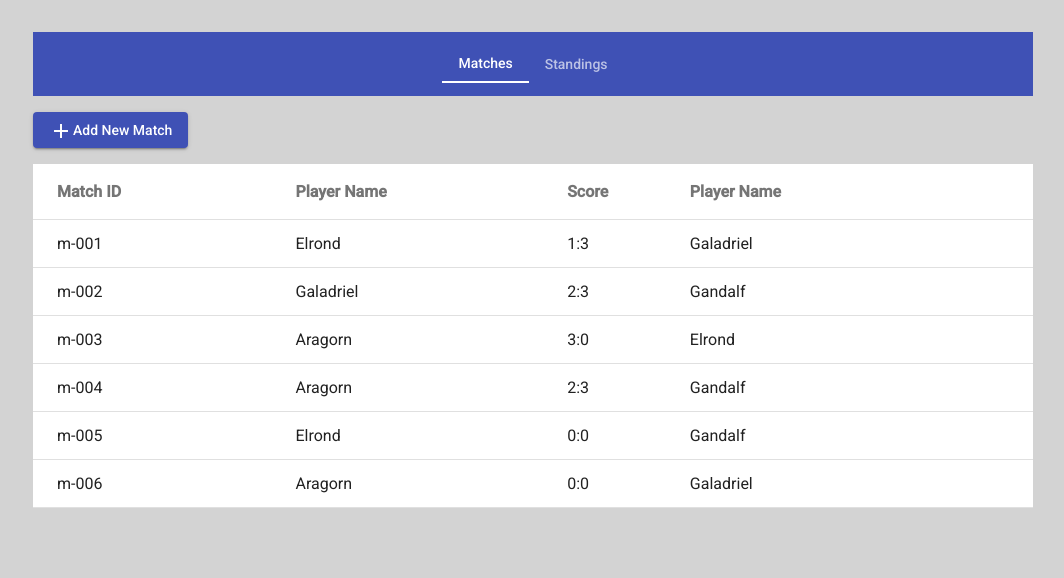
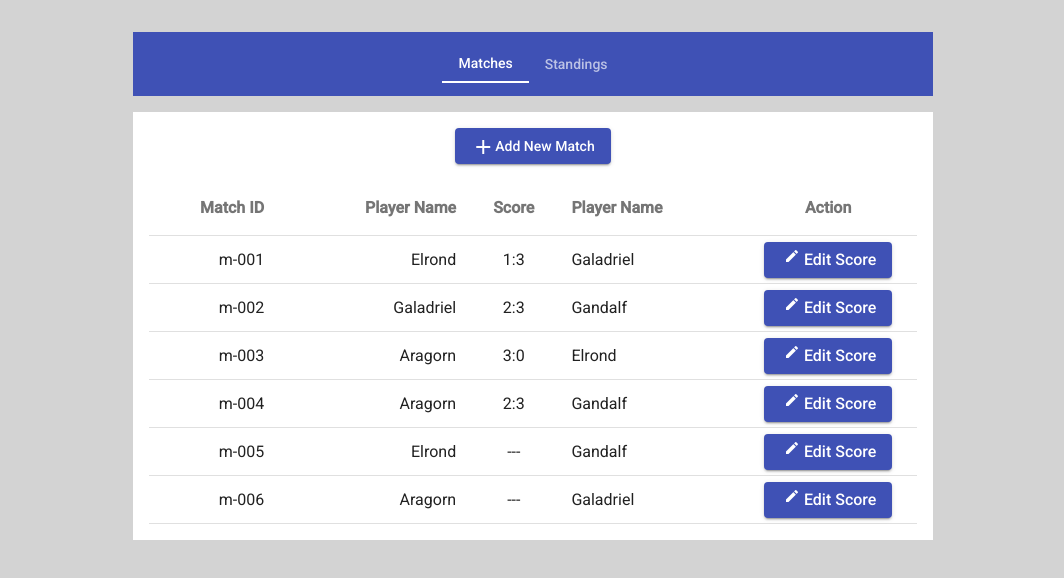
Before and after one commit to martin-istuk/Table-Tennis-Tournament, an Angular app: page / in a window 1280 px wide. Shown: the top 578 px of the page, without its empty margins (107-1171 px from the left). Built offline with nearby package versions, Linux system fonts and the light colour scheme.

Commit message:
added addNewMatchForm

```diff
--- a/src/app/components/add-new-match/add-new-match.component.html
+++ b/src/app/components/add-new-match/add-new-match.component.html
@@ -1 +1,25 @@
-<p>add-new-match works!</p>
+<h3>Add new match</h3>
+
+<form [formGroup]="addNewMatchForm">
+	<mat-form-field appearance="outline">
+		<mat-label>Player 1</mat-label>
+		<mat-select formControlName="playerHome" required>
+			<mat-option *ngFor="let player of players$ | async" [value]="player.name">
+				{{ player.name }}
+			</mat-option>
+		</mat-select>
+		<mat-icon matPrefix>person</mat-icon>
+	</mat-form-field>
+
+	<mat-form-field appearance="outline">
+		<mat-label>Player 2</mat-label>
+		<mat-select formControlName="playerAway" required>
+			<mat-option *ngFor="let player of players$ | async" [value]="player.name">
+				{{ player.name }}
+			</mat-option>
+		</mat-select>
+		<mat-icon matPrefix>person</mat-icon>
+	</mat-form-field>
+
+	<button mat-raised-button color="primary" type="button">Submit</button>
+</form>
--- a/src/app/components/add-new-match/add-new-match.component.scss
+++ b/src/app/components/add-new-match/add-new-match.component.scss
@@ -0,0 +1,7 @@
+:host {
+	width: 50%;
+	margin: auto;
+}
+form {
+	display: grid;
+}
--- a/src/app/components/add-new-match/add-new-match.component.ts
+++ b/src/app/components/add-new-match/add-new-match.component.ts
@@ -1,8 +1,33 @@
 import { Component } from "@angular/core";
+import { FormBuilder, FormGroup, Validators } from "@angular/forms";
+import { Observable } from "rxjs";
+import { Player } from "src/app/interfaces/player.model";
+
+import { MatchService } from "src/app/services/match/match.service";
+import { PlayerService } from "src/app/services/player/player.service";
 
 @Component({
 	selector: "app-add-new-match",
 	templateUrl: "./add-new-match.component.html",
 	styleUrls: ["./add-new-match.component.scss"],
 })
-export class AddNewMatchComponent {}
+export class AddNewMatchComponent {
+	constructor(
+		private matchService: MatchService,
+		private playerService: PlayerService,
+		private formBuilder: FormBuilder
+	) {}
+
+	public addNewMatchForm: FormGroup = this.formBuilder.group(
+		{
+			playerHome: ["", [Validators.required]],
+			playerAway: ["", [Validators.required]],
+		},
+		{
+			updateOn: "change",
+		}
+	);
+
+	public players$: Observable<Array<Player>> = this.playerService.playerArray$;
+
+}
--- a/src/app/components/match-list/match-list.component.html
+++ b/src/app/components/match-list/match-list.component.html
@@ -2,11 +2,12 @@
 	mat-raised-button
 	color="primary"
 	class="addNew"
-	(click)="toggleAddNewMatch()"
+	[routerLink]="['/add-new-match']"
 >
 	<mat-icon>add</mat-icon>Add New Match
 </button>
 
+<div *ngIf="matchList$ | async as matchList; else errorGettingData">
 	<table mat-table [dataSource]="matchList">
 		<!-- Match-Id Column -->
 		<ng-container matColumnDef="matchId">
@@ -16,7 +17,7 @@
 
 		<!-- Player-Home Column -->
 		<ng-container matColumnDef="playerHome">
-			<th mat-header-cell *matHeaderCellDef>Player Name</th>
+			<th mat-header-cell *matHeaderCellDef justify="end">Player Name</th>
 			<td mat-cell *matCellDef="let match">{{ match.playerHome }}</td>
 		</ng-container>
 
@@ -24,7 +25,14 @@
 		<ng-container matColumnDef="score">
 			<th mat-header-cell *matHeaderCellDef>Score</th>
 			<td mat-cell *matCellDef="let match">
-			{{ match.score[0] + ":" + match.score[1] }}
+				<span
+					*ngIf="
+						match.score[0] === 3 || match.score[1] === 3;
+						else matchNotFinished
+					"
+					>{{ match.score[0] + ":" + match.score[1] }}
+				</span>
+				<ng-template #matchNotFinished><span>---</span></ng-template>
 			</td>
 		</ng-container>
 
@@ -34,6 +42,19 @@
 			<td mat-cell *matCellDef="let match">{{ match.playerAway }}</td>
 		</ng-container>
 
+		<!-- Player-Away Column -->
+		<ng-container matColumnDef="editScore">
+			<th mat-header-cell *matHeaderCellDef>Action</th>
+			<td mat-cell *matCellDef>
+				<button mat-raised-button color="primary"><mat-icon>edit</mat-icon>Edit Score</button>
+			</td>
+		</ng-container>
+
 		<tr mat-header-row *matHeaderRowDef="displayedColumns"></tr>
 		<tr mat-row *matRowDef="let row; columns: displayedColumns"></tr>
 	</table>
+</div>
+
+<ng-template #errorGettingData>
+	<p class="error">Error getting data!</p>
+</ng-template>
--- a/src/app/components/match-list/match-list.component.scss
+++ b/src/app/components/match-list/match-list.component.scss
@@ -1,4 +1,6 @@
 .addNew {
+	margin: auto;
+	display: block;
 	margin-bottom: 1rem;
 }
 table {
@@ -8,5 +10,28 @@ table {
 	}
 	th {
 		font-weight: bold;
+		margin-right: 1rem;
+	}
+	.mat-column-matchId {
+		width: 15%;
+		text-align: right;
+	}
+	.mat-column-playerHome {
+		width: 25%;
+		text-align: right;
+	}
+	.mat-column-score {
+		width: 15%;
+		text-align: center;
+	}
+	.mat-column-playerAway {
+		width: 25%;
+	}
+	.mat-column-editScore {
+		width: 20%;
+		text-align: center;
 	}
 }
+.error {
+	color: red;
+}
--- a/src/app/components/match-list/match-list.component.ts
+++ b/src/app/components/match-list/match-list.component.ts
@@ -1,4 +1,6 @@
 import { Component } from "@angular/core";
+
+import { Observable } from "rxjs";
 
 import { MatchService } from "src/app/services/match/match.service";
 import { Match } from "src/app/interfaces/match.model";
@@ -15,10 +17,11 @@ export class MatchListComponent {
 		"matchId",
 		"playerHome",
 		"score",
-		"playerAway"
+		"playerAway",
+		"editScore"
 	];
 
-	public matchList: Array<Match> = this.matchService.initialMatchArray;
+	public matchList$: Observable<Array<Match>> = this.matchService.matchArray$;
 
-	public toggleAddNewMatch(): void {}
+	public addNewMatch(): void {}
 }
--- a/src/app/components/match-list/match-list.module.ts
+++ b/src/app/components/match-list/match-list.module.ts
@@ -1,5 +1,6 @@
 import { NgModule } from "@angular/core";
 import { CommonModule } from "@angular/common";
+import { RouterModule } from "@angular/router";
 
 import { MatButtonModule } from "@angular/material/button";
 import { MatIconModule } from "@angular/material/icon";
@@ -12,10 +13,11 @@ import { MatchListComponent } from "./match-list.component";
 	declarations: [MatchListComponent],
 	imports: [
 		CommonModule,
+		RouterModule,
 		AddNewMatchModule,
 		MatButtonModule,
 		MatIconModule,
-		MatTableModule,
+		MatTableModule
 	],
 	exports: [MatchListComponent],
 })
--- a/src/app/main-layout/main-layout.component.scss
+++ b/src/app/main-layout/main-layout.component.scss
@@ -1,7 +1,7 @@
 :host {
 	display: grid;
 	grid-template-rows: 64px auto;
-	max-width: 1000px;
+	max-width: 800px;
 	margin: auto;
 	padding: 2rem;
 	nav {
@@ -30,5 +30,7 @@
 	}
 	section {
 		margin-top: 1rem;
+		background: white;
+		padding: 1rem;
 	}
 }
--- a/src/app/services/match/match.service.ts
+++ b/src/app/services/match/match.service.ts
@@ -1,4 +1,6 @@
 import { Injectable } from "@angular/core";
+
+import { BehaviorSubject, Observable } from "rxjs";
 
 import { Match } from "src/app/interfaces/match.model";
 
@@ -6,7 +8,7 @@ import { Match } from "src/app/interfaces/match.model";
 	providedIn: "root",
 })
 export class MatchService {
-	public initialMatchArray: Array<Match> = [
+	private _matchArray$ = new BehaviorSubject<Array<Match>>([
 		{
 			matchId: "m-001",
 			playerHome: "Elrond",
@@ -79,5 +81,6 @@ export class MatchService {
 			score: [0, 0],
 			winner: "Galadriel",
 		},
-	];
+	]);
+	public matchArray$: Observable<Array<Match>> = this._matchArray$.asObservable();
 }
--- a/src/app/services/player/player.service.ts
+++ b/src/app/services/player/player.service.ts
@@ -1,4 +1,6 @@
 import { Injectable } from "@angular/core";
+
+import { BehaviorSubject, Observable } from "rxjs";
 
 import { Player } from "src/app/interfaces/player.model";
 
@@ -6,7 +8,7 @@ import { Player } from "src/app/interfaces/player.model";
 	providedIn: "root",
 })
 export class PlayerService {
-	public initialPlayerArray: Array<Player> = [
+	private _playerArray$ = new BehaviorSubject<Array<Player>>([
 		{
 			playerId: "p-001",
 			name: "Elrond",
@@ -27,5 +29,7 @@ export class PlayerService {
 			name: "Aragorn",
 			matchIds: ["m-003", "m-004"],
 		},
-	];
+	]);
+
+	public playerArray$: Observable<Array<Player>> = this._playerArray$.asObservable();
 }
```
Also changed, not shown: src/app/components/add-new-match/add-new-match.module.ts (+15 -1 lines). Lines whose indentation alone changed are shown as unchanged.
